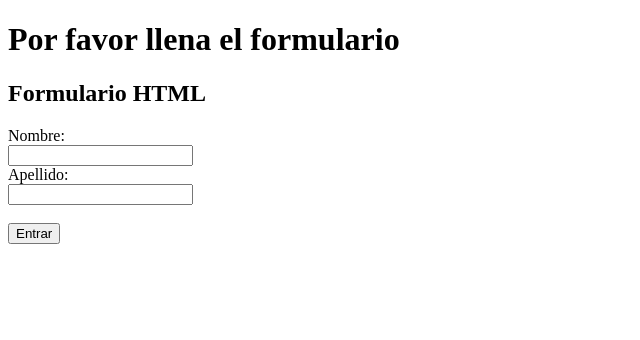
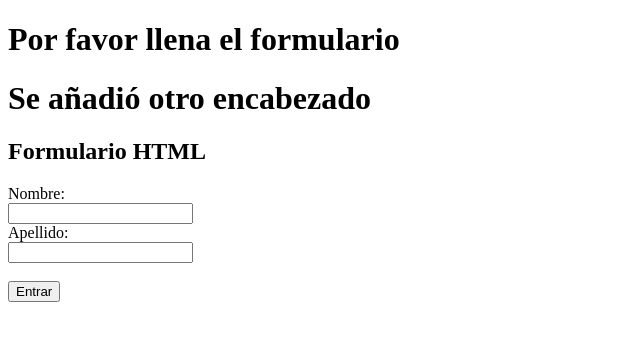
Before and after one commit to Maiki2002/IntroGitHub, a plain HTML site: page index.html in a window 1280 px wide. Shown: the whole page, without its empty margins (0-640 px from the left). Drawn offline with Linux system fonts and the light colour scheme.

Commit message:
Update index.html

```diff
--- a/index.html
+++ b/index.html
@@ -7,6 +7,7 @@
     </head>
     <body>
         <h1>Por favor llena el formulario</h1>
+        <h1>Se añadió otro encabezado</h1>
         <h2>Formulario HTML</h2>
         <form action="/pagina_destino.php">
             <label for="fnombre">Nombre:</label><br>
```
